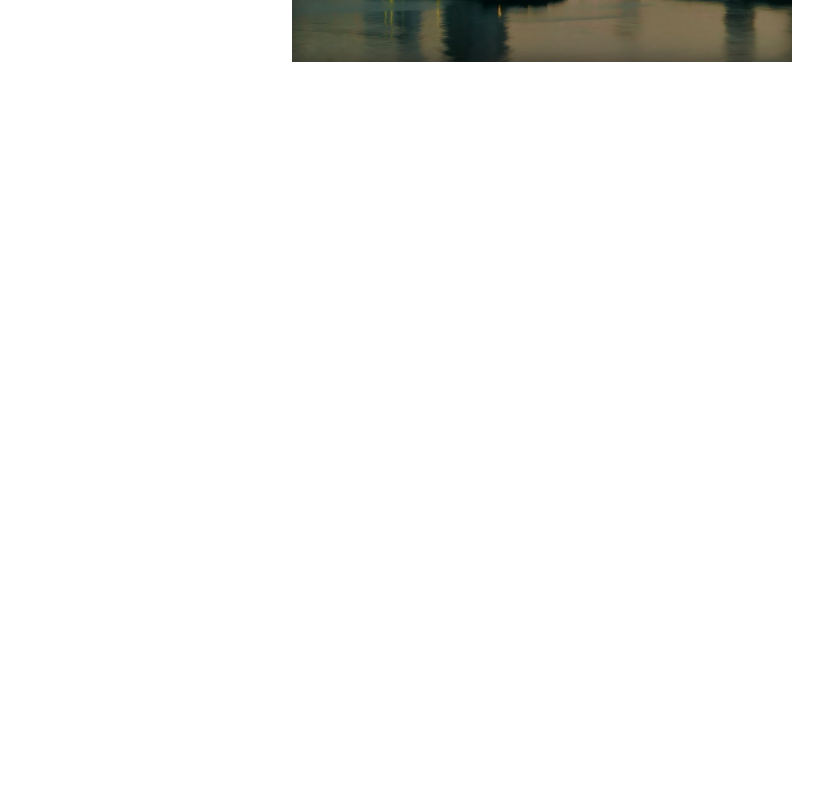
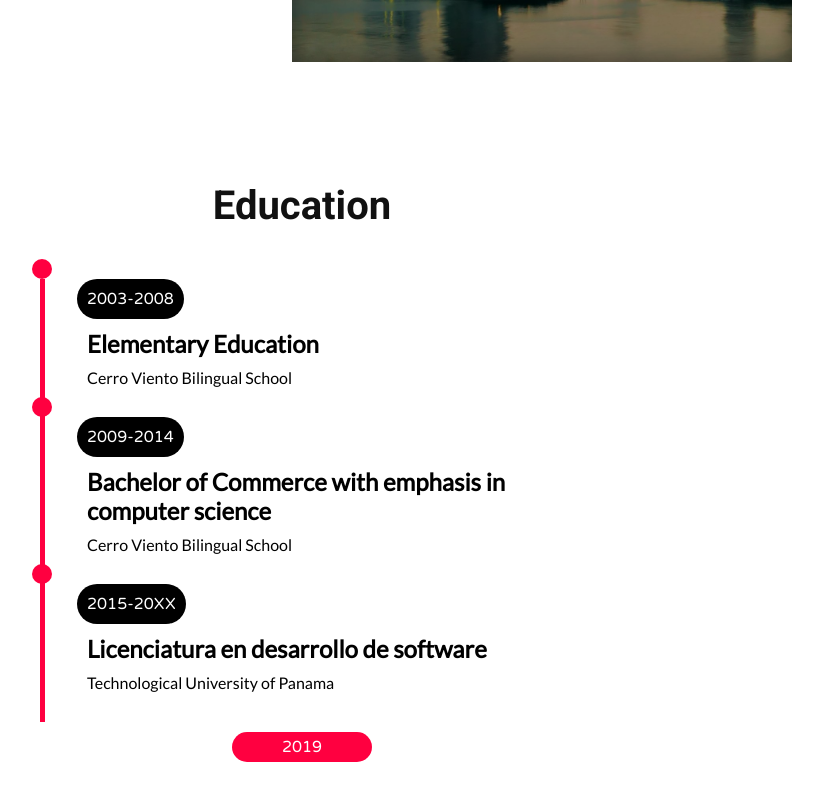
Before and after one commit to jasonwj96/portfolio, a React (Create React App) app: page / in a window 1280 px wide. Shown: the part 528-1328 px from the top of the page, without its empty margins (338-1161 px from the left). Before the commit the page ends 800 px from the top, so only its background shows below. Built offline with nearby package versions, Linux system fonts and the light colour scheme.

Commit message:
Added timeline component, hashlink

```diff
--- a/package.json
+++ b/package.json
@@ -7,6 +7,7 @@
     "react": "^16.8.6",
     "react-dom": "^16.8.6",
     "react-router-dom": "^5.0.1",
+    "react-router-hash-link": "^1.2.2",
     "react-scripts": "3.0.1"
   },
   "scripts": {
--- a/src/App.scss
+++ b/src/App.scss
@@ -3,8 +3,8 @@
 .App {
   display: flex;
   flex-flow: column;
-  width: 100%;
-  height: 100%;
+  min-width: 100%;
+  min-height: 100%;
   transition-property: background-color;
   transition-duration: 200ms;
   transition-timing-function: ease-in-out;
--- a/src/components/homeProfile.jsx
+++ b/src/components/homeProfile.jsx
@@ -18,7 +18,7 @@ const HomeProfile = () => {
       <div id="profile-img">
         <img src={profilebg} alt="Profile" />
         <div id="profile-img-overlay">
-          <i class="fas fa-map-marker-alt" />
+          <i className="fas fa-map-marker-alt" />
           <p>Panama City, Panama</p>
         </div>
       </div>
--- a/src/components/navbar.jsx
+++ b/src/components/navbar.jsx
@@ -1,6 +1,6 @@
 import React, { useState, useEffect } from "react";
 import "./navbar.scss";
-import { Link } from "react-router-dom";
+import { HashLink as Link } from "react-router-hash-link";
 
 const Navbar = () => {
   const [darkTheme, setDarkTheme] = useState(false);
@@ -80,15 +80,15 @@ const Navbar = () => {
         <div className="overlay-bar" />
         <div id="overlay-info">
           <div id="overlay-linkset">
-            <ul>
+            <ul onClick={expandMenu}>
               <li>
-                <Link className="link" to="/">
+                <Link className="link" to="/#homeProfile-container">
                   Home
                 </Link>
               </li>
               <li>
-                <Link className="link" to="/">
-                  My timeline
+                <Link className="link" to="/#education">
+                  Education
                 </Link>
               </li>
               <li>
--- /dev/null
+++ b/src/components/timeline.jsx
@@ -0,0 +1,66 @@
+import React, { useState, useEffect } from "react";
+import "./timeline.scss";
+
+const Timeline = () => {
+  const [year, setYear] = useState(new Date().getFullYear());
+
+  useEffect(() => {
+    return () => {
+      setYear(new Date().getFullYear());
+    };
+  }, [year]);
+
+  const events = [
+    {
+      eventPeriod: "2003-2008",
+      eventTitle: "Elementary Education",
+      institution: "Cerro Viento Bilingual School"
+    },
+    {
+      eventPeriod: "2009-2014",
+      eventTitle: "Bachelor of Commerce with emphasis in computer science",
+      institution: "Cerro Viento Bilingual School"
+    },
+    {
+      eventPeriod: "2015-20XX",
+      eventTitle: "Licenciatura en desarrollo de software",
+      institution: "Technological University of Panama"
+    }
+  ];
+
+  const reverseItem = index => {
+    if (index % 2 === 1) return "timeline-item reverse";
+    else return "timeline-item";
+  };
+
+  return (
+    <div id="education" className="timeline-container">
+      <div id="heading">
+        <p>Education</p>
+      </div>
+      {events.map((element, index) => {
+        return (
+          <div key={index} className="timeline-item-wrapper">
+            <div className="item-space" />
+            <div className={reverseItem(index)}>
+              <div className="line-wrapper">
+                <div className="bullet" />
+                <div className="line" />
+              </div>
+              <div className="timeline-info">
+                <div className="period">{element.eventPeriod}</div>
+                <p className="title">{element.eventTitle}</p>
+                <div className="desc">{element.institution}</div>
+              </div>
+            </div>
+          </div>
+        );
+      })}
+      <div className="today">
+        <p>{year}</p>
+      </div>
+    </div>
+  );
+};
+
+export default Timeline;
--- /dev/null
+++ b/src/components/timeline.scss
@@ -0,0 +1,104 @@
+@import "../themes/themes.scss";
+
+.timeline-container {
+  display: flex;
+  flex-flow: column;
+  width: fit-content;
+  height: 100%;
+  justify-content: center;
+  align-items: center;
+  margin: 50px auto 10px auto;
+  padding: 10px 0;
+
+  #heading {
+    p {
+      font-family: "Roboto", sans-serif;
+      font-size: 2.5em;
+      font-weight: bold;
+    }
+  }
+
+  .timeline-item {
+    width: 100%;
+    height: auto;
+    display: flex;
+    margin: 0px 0px;
+
+    .line-wrapper {
+      display: flex;
+      flex-flow: column;
+      width: 50px;
+      height: auto;
+      align-items: center;
+      justify-content: center;
+
+      .bullet {
+        min-width: 20px;
+        min-height: 20px;
+        border-radius: 50%;
+        background-color: #ff0040;
+        color: #fff;
+      }
+
+      .line {
+        background-color: #ff0040;
+        width: 5px;
+        min-height: 100%;
+        margin: 0px 0 0 0;
+      }
+    }
+
+    .timeline-info {
+      width: 500px;
+      height: fit-content;
+      justify-content: flex-start;
+      margin: 10px;
+
+      .period {
+        width: fit-content;
+        height: fit-content;
+        padding: 10px;
+        font-family: "Varela Round", sans-serif;
+        border-radius: 20px;
+      }
+
+      .title {
+        font-family: "Lato", sans-serif;
+        font-weight: bold;
+        font-size: 1.5em;
+        margin: 10px;
+      }
+
+      .desc {
+        font-family: "Lato", sans-serif;
+        margin: 10px;
+      }
+    }
+  }
+
+  .today {
+    display: flex;
+    width: fit-content;
+    height: auto;
+    padding: 5px 50px;
+    margin: 20px 50px;
+    background-color: #ff0040;
+    border-radius: 20px 20px;
+    justify-content: center;
+
+    p {
+      color: #fff;
+      text-align: center;
+      font-family: "Varela Round", sans-serif;
+      font-size: 1em;
+      margin: 0;
+    }
+  }
+
+  // .reverse {
+  //   flex-flow: row-reverse;
+
+  //   .timeline-info {
+  //   }
+  // }
+}
--- a/src/containers/home.jsx
+++ b/src/containers/home.jsx
@@ -1,13 +1,19 @@
 import React, { useEffect } from "react";
 import "./home.scss";
 import HomeProfile from "../components/homeProfile";
+import Timeline from "../components/timeline";
 
 const Home = () => {
   useEffect(() => {
     document.title = "Jason Wedderburn - Home";
   }, []);
 
-  return <HomeProfile />;
+  return (
+    <>
+      <HomeProfile />
+      <Timeline />
+    </>
+  );
 };
 
 export default Home;
--- a/src/index.scss
+++ b/src/index.scss
@@ -15,11 +15,12 @@ html {
   padding: 0;
   width: 100%;
   height: 100%;
+  scroll-behavior: smooth;
 }
 
 #root {
-  width: 100%;
-  height: 100%;
+  min-width: 100%;
+  min-height: 100%;
 }
 
 body {
--- a/src/themes/themes.scss
+++ b/src/themes/themes.scss
@@ -91,7 +91,6 @@ $global-font: "Lato", sans-serif;
 
 @mixin dark-theme() {
   $primary-dark: #0e0e0e;
-
   background-color: $primary-dark;
   color: #fff;
 
@@ -122,6 +121,33 @@ $global-font: "Lato", sans-serif;
     #navbar-overlay {
       .overlay-bar {
         background-color: #000;
+      }
+    }
+  }
+
+  .timeline-container {
+    .timeline-item {
+      .line-wrapper {
+        .bullet {
+        }
+
+        .line {
+        }
+      }
+
+      .timeline-info {
+        .period {
+          color: #000;
+          background-color: #ffffff;
+        }
+
+        .title {
+          color: #fff;
+        }
+
+        .desc {
+          color: #fff;
+        }
       }
     }
   }
@@ -179,6 +205,33 @@ $global-font: "Lato", sans-serif;
       }
     }
   }
+
+  .timeline-container {
+    .timeline-item {
+      .line-wrapper {
+        .bullet {
+        }
+
+        .line {
+        }
+      }
+
+      .timeline-info {
+        .period {
+          color: #fff;
+          background-color: #000000;
+        }
+
+        .title {
+          color: #000;
+        }
+
+        .desc {
+          color: #000;
+        }
+      }
+    }
+  }
 }
 
 #dark {
```
Also changed, not shown: 1 other file (tests, documents, lock files or other folders).
